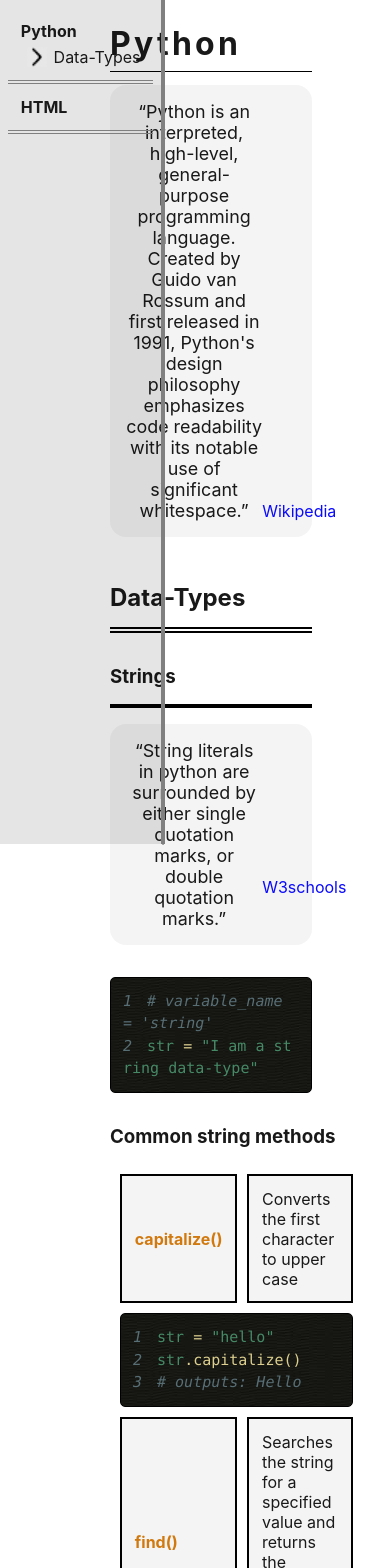
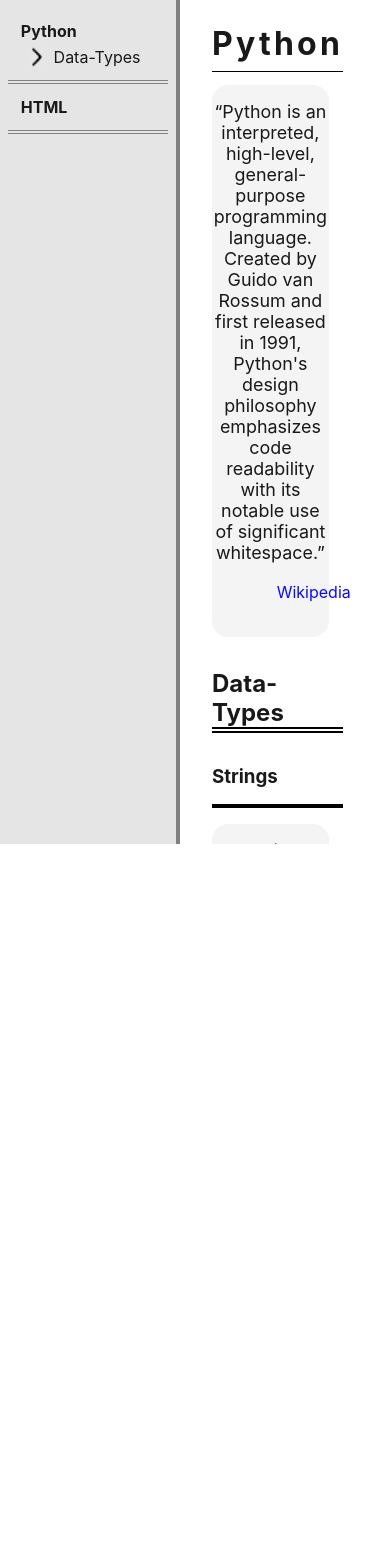
Before and after one commit to Da-Colon/reference-guide, a React (Create React App) app: page /#/python in a window 390 px wide. Shown: the top 1568 px of the page. After the commit the page ends 844 px from the top, so only its background shows below. Built offline with nearby package versions, Linux system fonts and the light colour scheme.

Commit message:
updated responsiveness

```diff
--- a/src/App.js
+++ b/src/App.js
@@ -7,8 +7,10 @@ import './assets/styles/main.css'
 const App = () => (
     <div className="app">
       <Router>
-        <Navigation />
-        <Main />
+        <div className="app-container">
+          <Navigation />
+          <Main />
+        </div>
       </Router>
     </div>
 )
--- a/src/assets/styles/layout/cheatsheet.css
+++ b/src/assets/styles/layout/cheatsheet.css
@@ -1,9 +1,9 @@
 /* Content */
 
 .container-main{
-  width: 100%;
-  margin-left: 20%;
   padding: 1.5rem 2rem;
+  overflow: auto;
+  flex: 1 1 auto;
 }
 
 .heading {
@@ -11,19 +11,19 @@
   padding-bottom: 0.5rem;
   margin-bottom: 0.8rem;
   border-bottom: solid 1px black;
-  width: 80%;
+  width: 90%;
 }
 
 .heading-two {
   border-bottom: double 6px black;
   height: 4rem;
-  width: 80%;
+  width: 90%;
 }
 
 .heading-three {
   border-bottom: solid 4px black;
   padding-bottom: 1rem;
-  width: 80%;
+  width: 90%;
 }
 
 .container-topic {
@@ -31,7 +31,7 @@
 }
 
 .code-block {
-  width: 80%;
+  width: 90%;
 }
 
 .quote {
@@ -42,25 +42,25 @@
   padding: 1rem;
   text-align: center;
   width: 80%;
+  display: flex;
+  flex-direction: column;
+  align-content: space-between;
 }
 
 .quote-link {
   color: rgb(10,10,255);
   font-size: 1rem;
-  text-align: right;
+  margin: 1.2rem;
   width: 20%;
+  align-self: flex-end;
 }
 
 .container-topic {
   margin: 1.5rem 0;
 }
 
-.code-block {
-  width: 80%;
-}
-
 .table {
-  width: 80%;
+  width: 90%;
 }
 
 .table-row {
@@ -125,7 +125,3 @@
   display: flex;
   align-items: center;
 }
-
-.self-end {
-  align-self: flex-end;
-}
--- a/src/assets/styles/layout/navigation.css
+++ b/src/assets/styles/layout/navigation.css
@@ -1,10 +1,9 @@
 .container-nav {
   display: flex;
-  position: fixed;
   flex-direction: column;
   background-color: rgba(0,0,0,0.1);
   border-right: solid 4px grey;
-  min-width: 19%;
+  min-width: 20%;
   padding: 0.5rem;
   min-height: 100vh;
 }
@@ -43,3 +42,9 @@
 .blue-color {
   color: rgb(1, 36, 152)
 }
+
+@media only screen and (max-width: 925px) {
+  .container-nav {
+    min-width: 180px;
+  }
+}
--- a/src/assets/styles/main.css
+++ b/src/assets/styles/main.css
@@ -1,3 +1,9 @@
 .app {
+  width: 100%;
+}
+
+.app-container {
   display: flex;
+  height: 100vh;
+  width: 100%;
 }
--- a/src/components/python/booleans.js
+++ b/src/components/python/booleans.js
@@ -9,12 +9,12 @@ const Booleans = () => (
       <h3 id="booleans" className="heading-three mb-4">
         Booleans
       </h3>
-      <div className="quote flex-center mb-8">
+      <div className="quote flex-center mb-4">
         <q cite="https://www.w3schools.com/python/python_booleans.asp">
         In programming you often need to know if an expression is True or False.
         You can evaluate any expression in Python, and get one of two answers, True or False.
         </q>
-        <div className="self-end quote-link mb-8">
+        <div className="self-end quote-link mb-4">
           <a
             href="https://www.w3schools.com/python/python_booleans.asp"
             target="_blank"
--- a/src/components/python/lists.js
+++ b/src/components/python/lists.js
@@ -8,11 +8,11 @@ const Lists = () => (
     <h3 id="lists" className="mb-4 heading-three">
         Lists
     </h3>
-    <div className="quote flex-center mb-8">
+    <div className="quote flex-center mb-4">
       <q cite="https://www.w3schools.com/python/python_strings.asp">
       A list is a collection which is ordered and changeable. In Python lists are written with square brackets.
       </q>
-      <div className="self-end quote-link mb-8">
+      <div className="self-end quote-link mb-4">
         <a
           href="https://www.w3schools.com/python/python_lists.asp"
           target="_blank"
--- a/src/components/python/strings.js
+++ b/src/components/python/strings.js
@@ -18,12 +18,12 @@ const Strings = () =>  (
       <h3 id="strings" className="heading-three mb-4">
         Strings
       </h3>
-      <div className="quote flex-center mb-8">
+      <div className="quote flex-center mb-4">
         <q cite="https://www.w3schools.com/python/python_strings.asp">
           String literals in python are surrounded by either single quotation
           marks, or double quotation marks.
         </q>
-        <div className="self-end quote-link mb-8">
+        <div className="self-end quote-link mb-4">
           <a
             href="https://www.w3schools.com/python/python_strings.asp"
             target="_blank"
```
